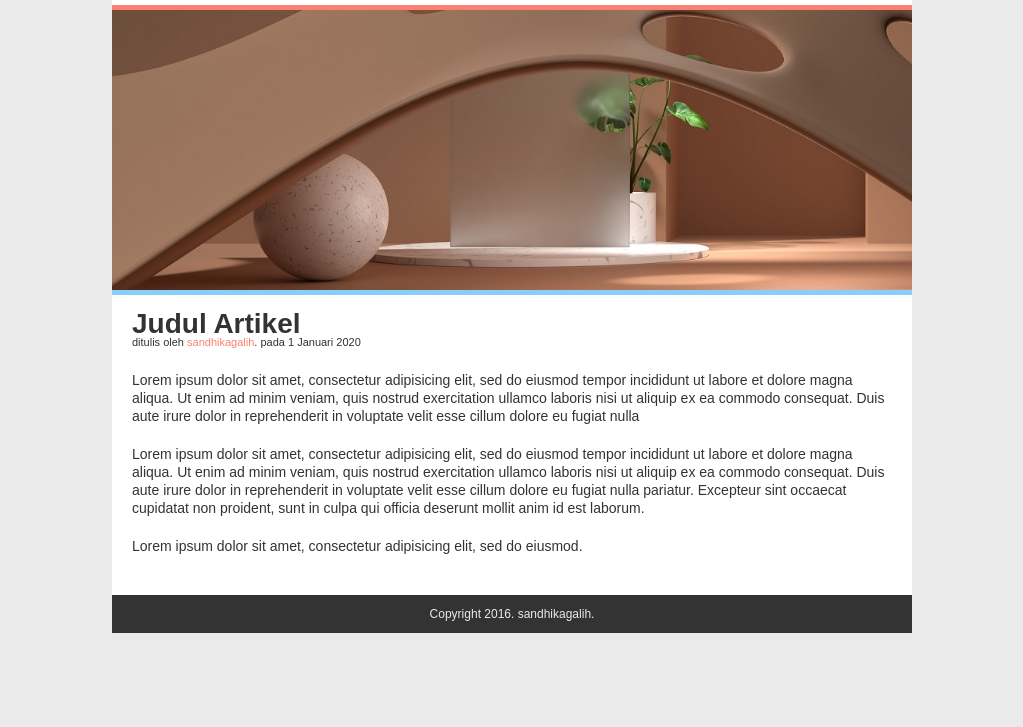
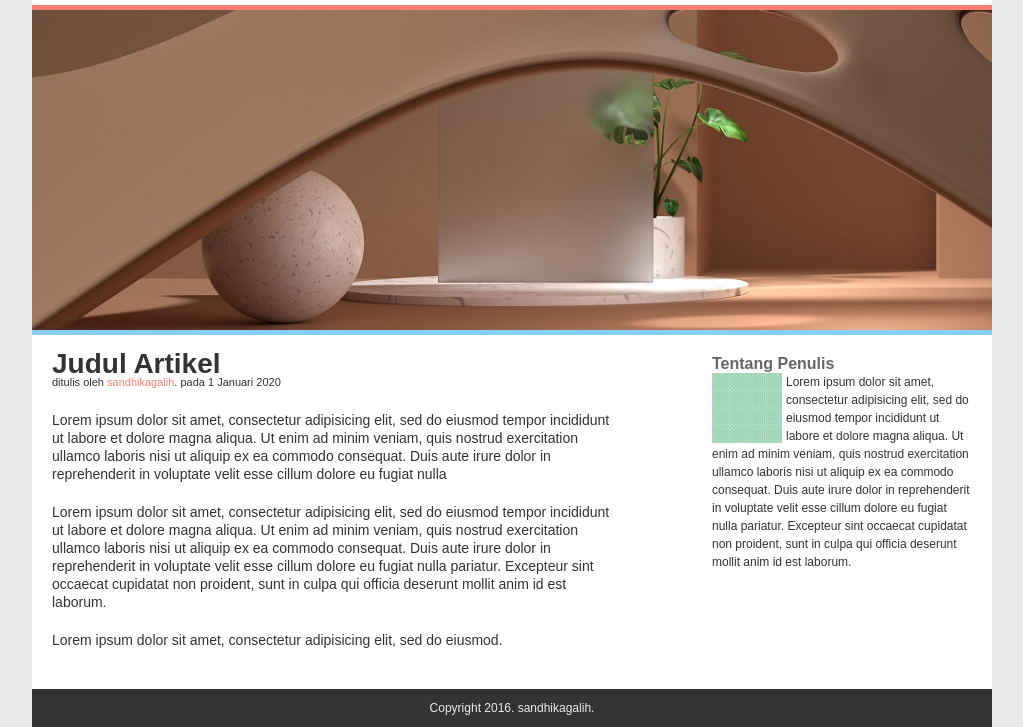
Before and after one commit to herlinFrondEnd/Belajar-css, a plain HTML site: page latihan_box_model/index.html in a window 1280 px wide. Shown: the part 135-862 px from the top of the page, without its empty margins (128-1151 px from the left). Before the commit the page ends 800 px from the top, so only its background shows below. Drawn offline with Linux system fonts and the light colour scheme.

Commit message:
menambahkan new file img.png, dan mengubah index.html dan style.css

```diff
--- a/latihan_box_model/index.html
+++ b/latihan_box_model/index.html
@@ -21,7 +21,8 @@
 			</ul>
 		</div>
 		<div class="hero"></div>
-		<div class="content">
+		<div class="content cf">
+			<div class="main">
 				<h2>Judul Artikel</h2>
 				<p class="penulis">ditulis oleh <a href="#">sandhikagalih</a>. pada 1 Januari 2020</p>
 
@@ -40,6 +41,17 @@
 
 				<p>Lorem ipsum dolor sit amet, consectetur adipisicing elit, sed do eiusmod.</p>
 			</div>
+			<div class="sidebar">
+				<h3>Tentang Penulis</h3>
+				<img src="../img/img.png">
+				<p>Lorem ipsum dolor sit amet, consectetur adipisicing elit, sed do eiusmod
+				tempor incididunt ut labore et dolore magna aliqua. Ut enim ad minim veniam,
+				quis nostrud exercitation ullamco laboris nisi ut aliquip ex ea commodo
+				consequat. Duis aute irure dolor in reprehenderit in voluptate velit esse
+				cillum dolore eu fugiat nulla pariatur. Excepteur sint occaecat cupidatat non
+				proident, sunt in culpa qui officia deserunt mollit anim id est laborum.</p>
+			</div>
+		</div>
 		<div class="footer">
 			<p class="copy">Copyright 2016. sandhikagalih.</p>
 		</div>
--- a/latihan_box_model/style.css
+++ b/latihan_box_model/style.css
@@ -1,3 +1,20 @@
+/*clear fix*/
+.cf:before,
+.cf:after {
+    content: " "; /* 1 */
+    display: table; /* 2 */
+}
+
+.cf:after {
+    clear: both;
+}
+
+.cf {
+    *zoom: 1;
+}
+
+
+
 body {
 	font: 16px/18px arial, sans-serif;
 	background-color: #eaeaea;
@@ -6,7 +23,7 @@ body {
 
 
 .container {
-	width: 800px;
+	width: 960px;
 	margin: auto;
 	/*border: 1px solid green;*/
 	background-color: #fff;
@@ -43,41 +60,73 @@ body {
 }
 
 .hero {
-	height: 280px;
+	height: 320px;
 	background-image: url(img/logo.jpg);
 	background-size: cover;
-	background-position: 0 -140px;
+	background-position: 0 -180px;
 	border-top: 5px solid salmon;
 	border-bottom: 5px solid lightskyblue;
 }
 
-.content {
+.main {
+	/*border: 1px solid red;*/
+	width: 600px;
 	padding: 20px;
+	box-sizing: border-box;
+	float: left;
 }
 
-.content h2 {
+.main h2 {
 	font-size: 28px;
 	font-weight: bold;
 }
 
-.content .penulis{
+.main .penulis{
 	font-size: 11px;
 }
 
-.content .penulis a {
+.main .penulis a {
 	text-decoration: none;
 	color: salmon;
 	/*padding: 5px;*/
 }
 
-.content .penulis a:hover {
+.main .penulis a:hover {
 	background-color: lightskyblue;
 	color: white;
 }
 
-.content p {
+.main p {
 	margin-bottom: 20px;
 	font-size: 14px;
+}
+
+.sidebar {
+	width: 300px;
+	/*border: 1px solid yellow;*/
+	float: right;
+	padding: 20px;
+	box-sizing: border-box;
+}
+
+.sidebar h3 {
+	font-weight: bold;
+	color: #666;
+}
+
+.sidebar img {
+	width: 70px;
+	height: 70px;
+	float: left;
+	margin-right: 4px;
+}
+
+.sidebar p {
+	font: 12px/18px arial;
+}
+
+.clear {
+	clear: both;
 }
 
 .footer {
```
Also changed, not shown: latihan_box_model/img/img.png (added). Lines whose indentation alone changed are shown as unchanged.
